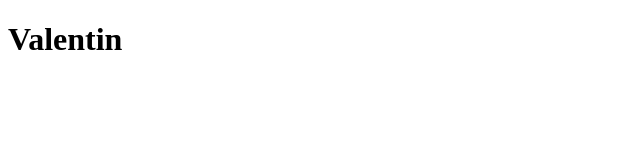
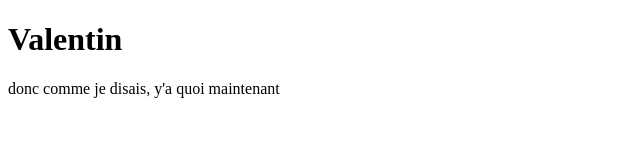
Before and after one commit to Mini-PEKKA-GOAT/intro-webstorm, a plain HTML site: page Index.html in a window 1280 px wide. Shown: the whole page, without its empty margins (0-640 px from the left). Drawn offline with Linux system fonts and the light colour scheme.

Commit message:
Ajout paragraphe

```diff
--- a/Index.html
+++ b/Index.html
@@ -8,5 +8,8 @@
 <h1>
     Valentin
 </h1>
+    <p>
+        donc comme je disais, y'a quoi maintenant
+    </p>
 </body>
 </html>
```
